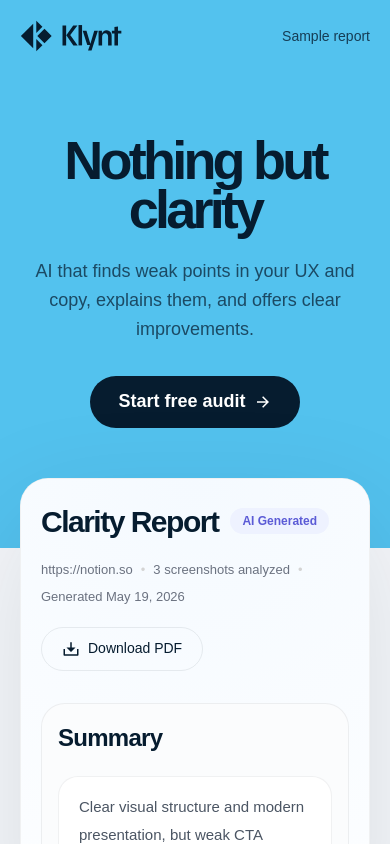
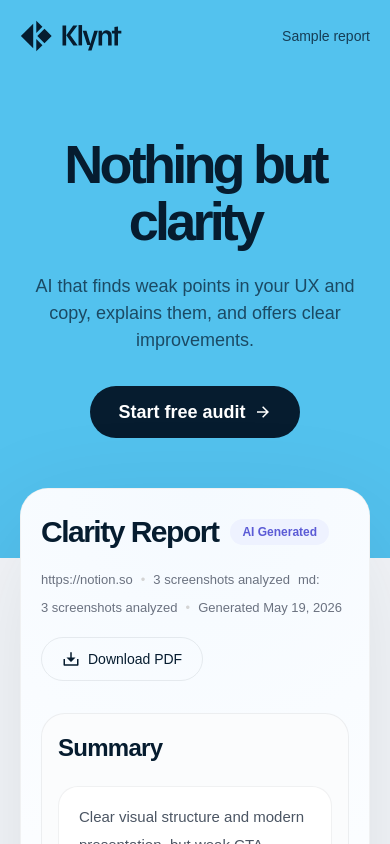
Before and after one commit to samarenkovdmitry/Klynt, a Next.js app: page / in a window 390 px wide. Shown: the top 844 px of the page. Built offline with nearby package versions, Linux system fonts and the light colour scheme; a web font is replaced by a local one.

Commit message:
Landing Mob Upd

```diff
--- a/app/page.tsx
+++ b/app/page.tsx
@@ -67,7 +67,7 @@ export default function Home() {
               text-[54px]
               md:text-[85px]
               font-semibold
-              leading-[0.9]
+              leading-[1.05]
               md:leading-[0.85]
               tracking-[-0.07em]
               md:tracking-[-0.06em]
@@ -84,7 +84,8 @@ export default function Home() {
               max-w-[640px]
               text-[18px]
               md:text-[22px]
-              leading-[1.6]
+              leading-[1.5]
+              md:leading-[1.6]
               text-[rgba(6,28,47,0.72)]
               "
           >
@@ -152,7 +153,7 @@ export default function Home() {
                     Clarity Report
                   </h2>
 
-                  <div className="rounded-full bg-[#EEF2FF] px-3 py-1 text-[12px] font-semibold text-[#5B5BD6]">
+                  <div className="inline-flex items-center gap-2 rounded-full bg-[#EEF2FF] px-3 py-1 text-[12px] font-semibold text-[#5B5BD6]">
                     AI Generated
                   </div>
                 </div>
@@ -161,6 +162,7 @@ export default function Home() {
                   <span>https://notion.so</span>
                   <span className="text-neutral-300">•</span>
                   <span>3 screenshots analyzed</span>
+                  md:<span>3 screenshots analyzed</span>
                   <span className="text-neutral-300">•</span>
                   <span>Generated May 19, 2026</span>
                 </div>
```
